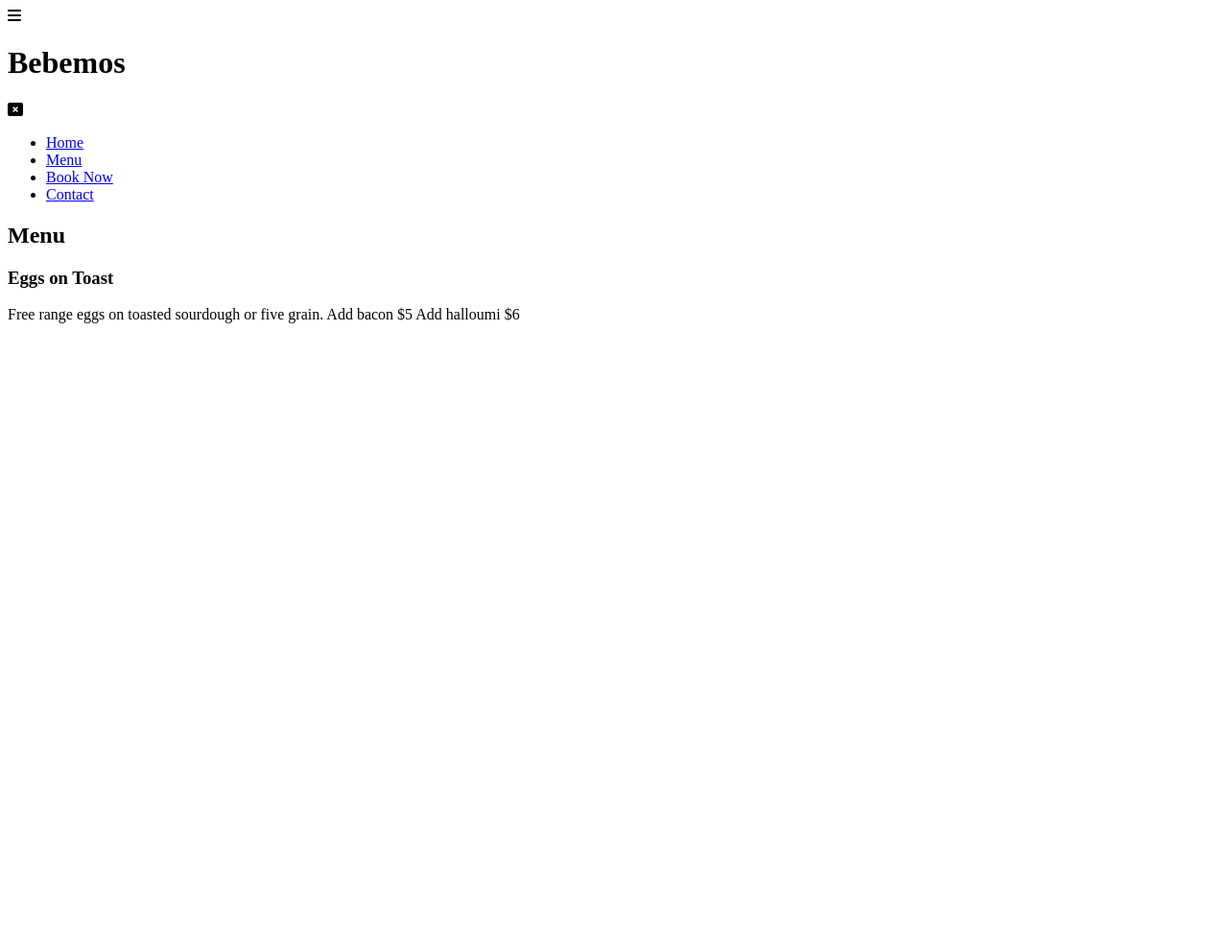
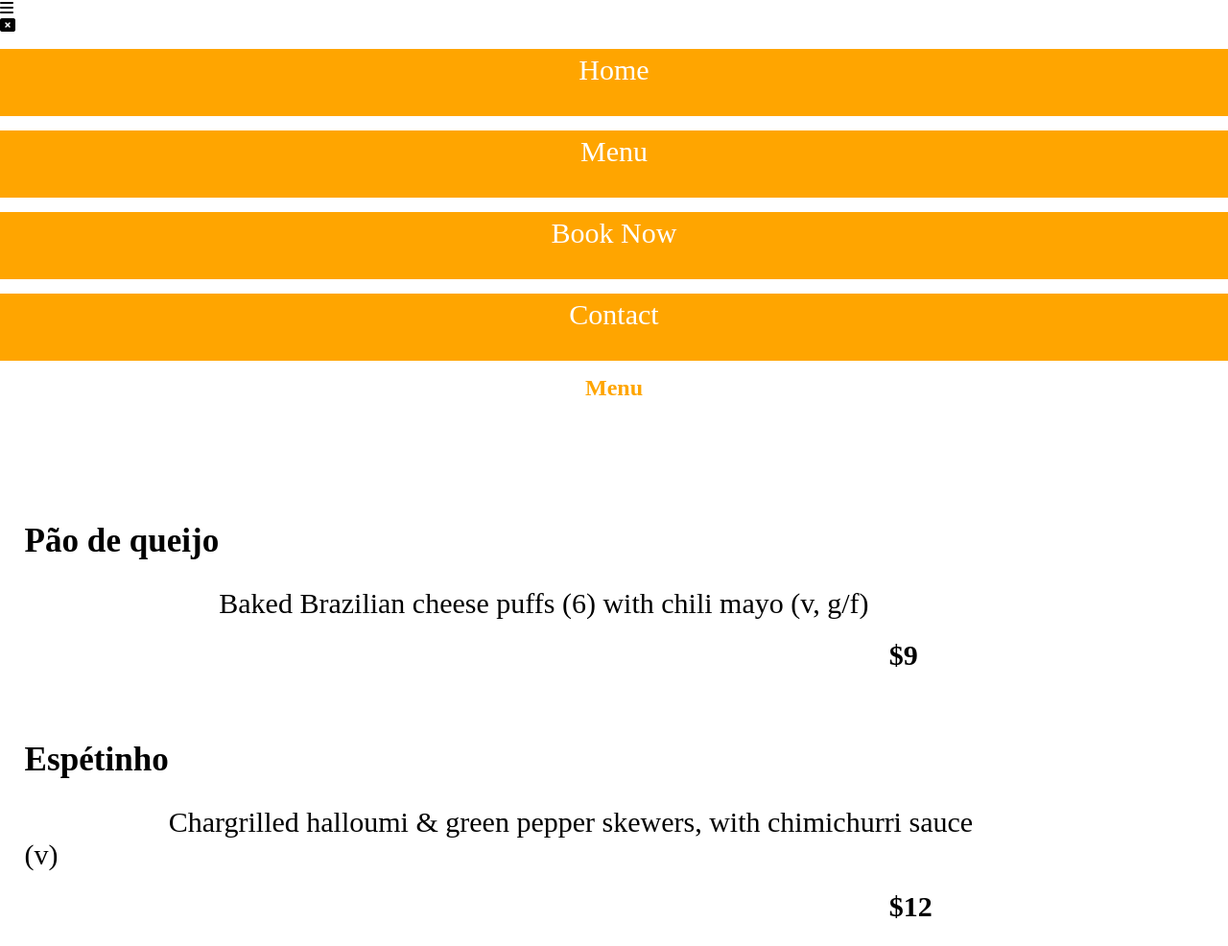
Before and after one commit to peabnuts123/formative-1.2, a plain HTML site: page Formative 1.2/index.html in a window 1280 px wide. Shown: the whole page at 96% size. Before the commit the page ends 800 px from the top, so only its background shows below. Drawn offline with Linux system fonts and the light colour scheme; files that its build step writes are made by us from their sources.

Commit message:
Add files via upload

```diff
--- a/Formative 1.2/index.html
+++ b/Formative 1.2/index.html
@@ -3,7 +3,7 @@
   <head>
     <meta charset="UTF-8">
     <title>title</title>
-    <link rel="stylesheet" href="style.css" type="text/css">
+    <link rel="stylesheet" href="css/style.css" type="text/css">
     <script src="https://kit.fontawesome.com/a076d05399.js"></script>
 
    <title class="title1">Bebemos</title>
@@ -11,7 +11,6 @@
   <body>
     <i id="menu" class="fas fa-bars"></i>
 
-    <h1>Bebemos</h1>
       <nav>
         <i id="close" class="fas fa-window-close"></i>
          <ul>
@@ -21,9 +20,30 @@
            <li><a href="#">Contact</a></li>
          </ul>
       </nav>
-    <h2>Menu</<h2>
-      <h3 class="menuHeading1">Eggs on Toast</h3>
-       <p class="menuPara1">Free range eggs on toasted sourdough or five grain. Add bacon $5 Add halloumi $6</p>
+    <h2>Menu</h2>
+      <div class="menu_item">
+       <div class="menu_des">
+        <h3><b>Pão de queijo</b></h3>
+        <br><br>
+         <p>Baked Brazilian cheese puffs (6) with chili mayo (v, g/f)
+         </p>
+       </div>
+      <div class="menu_price">
+        <p><b>$9</b></p>
+      </div>
+    </div>
+    <div class="menu_item">
+     <div class="menu_des">
+      <h3><b>Espétinho</b></h3>
+      <br><br>
+       <p>Chargrilled halloumi & green pepper skewers, with chimichurri sauce (v)
+       </p>
+     </div>
+    <div class="menu_price">
+      <p><b>$12</b></p>
+    </div>
+  </div>
+
 
   </body>
 </html>
--- /dev/null
+++ b/Formative 1.2/sass/_heading.scss
@@ -0,0 +1,16 @@
+h1{
+  margin-bottom: 60px;
+  text-align: center;
+  float: left;
+}
+h2{
+  margin-bottom: 100px;
+  text-align: center;
+  color: $backColor;
+}
+h3{
+  margin-bottom: 30px;
+  color: black;
+  float: left;
+  text-align:left;
+}
--- /dev/null
+++ b/Formative 1.2/sass/_menuitems.scss
@@ -0,0 +1,14 @@
+.menu_item{
+  width: 80%;
+  margin: 2%;
+  font-size: 30px;
+  color: black;
+  float: left;
+}
+.menu_price{
+  float: right;
+  width: 10%;
+  margin: 2%;
+  font-size: 30px;
+
+}
--- /dev/null
+++ b/Formative 1.2/sass/_mixins.scss
@@ -0,0 +1,4 @@
+@mixin dimensions ($w, $h){
+  width: $w;
+  height: $h;
+}
--- /dev/null
+++ b/Formative 1.2/sass/_nav.scss
@@ -0,0 +1,49 @@
+nav{
+  ul{
+    li{
+      list-style:none;
+      display: block;
+      background: $backColor;
+      text-align: center;
+      width:100%;
+      height: 70px;
+      font-size: 30px;
+      padding: 5px 0px;
+      margin: 15px auto;
+    }
+    a{
+      text-decoration: none;
+      color:white;
+    }
+  }
+}
+
+
+
+
+
+
+.clearFix{
+  clear: both;
+  content:"";
+  display: block;
+}
+
+@media only screen and (min-width:600px){
+  .banner{
+    display:block;
+    margin-bottom: 30px;
+  }
+
+
+
+
+
+ @for $i from 1 to 12 {
+   .col-#{$i}{
+     width: 100% / 12 * $i   ;
+     float:left;
+   }
+ }//end of for loop
+
+} //media query 600px
--- /dev/null
+++ b/Formative 1.2/sass/_reset.scss
@@ -0,0 +1,7 @@
+*{
+  margin:0;
+  padding:0;
+  box-sizing: border-box;
+  list-style: none;
+  text-decoration: none;
+}
--- /dev/null
+++ b/Formative 1.2/sass/_variables.scss
@@ -0,0 +1,5 @@
+$backColor: orange;
+$fontColor: white;
+$padding: 2% ;
+$width: 90%;
+$margin: 2%;
--- /dev/null
+++ b/Formative 1.2/sass/style.scss
@@ -0,0 +1,6 @@
+@import 'reset';
+@import '_variables';
+@import '_mixins';
+@import '_nav';
+@import '_heading';
+@import '_menuitems';
```
Also changed, not shown: Formative 1.2/css/style.css, 1 other file.
